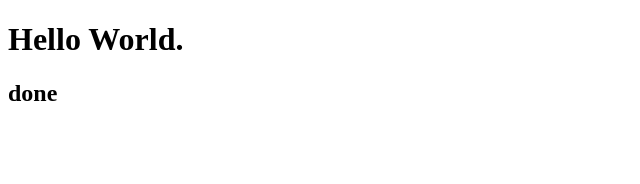
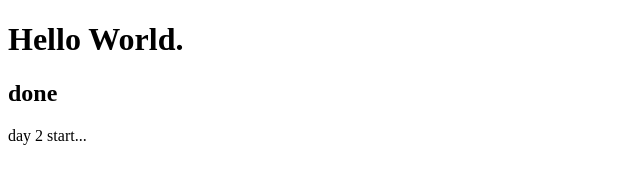
Before and after one commit to Rezwan-Islam21/bootstrap-start, a plain HTML site: page index.html in a window 1280 px wide. Shown: the full height of the page, 0-640 px from the left. Drawn offline with Linux system fonts and the light colour scheme.

Commit message:
day 2 start

```diff
--- a/index.html
+++ b/index.html
@@ -8,5 +8,6 @@
 <body>
     <h1>Hello World.</h1>
     <h2>done</h2>
+    <p>day 2 start...</p>
 </body>
 </html>
```
